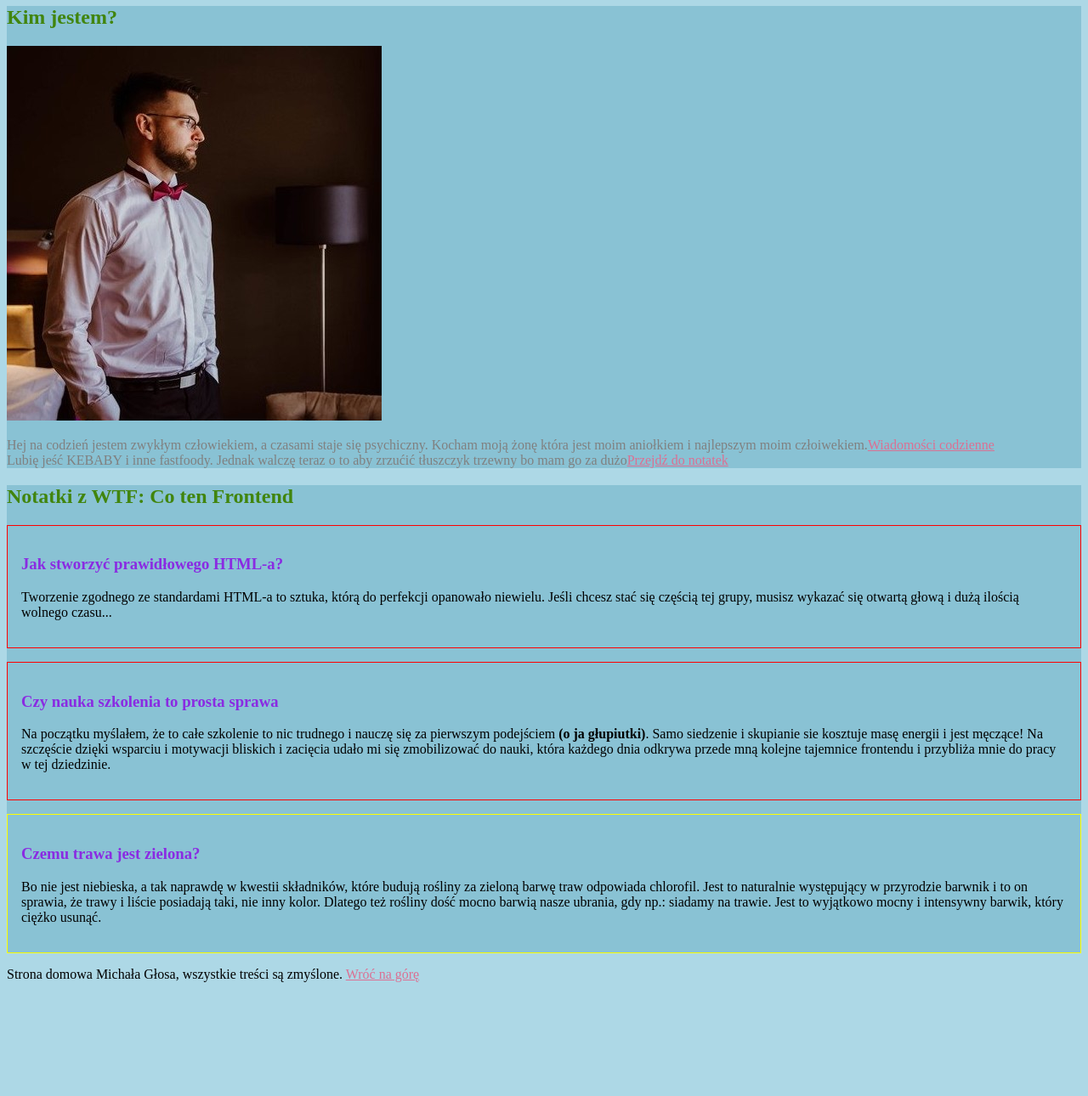
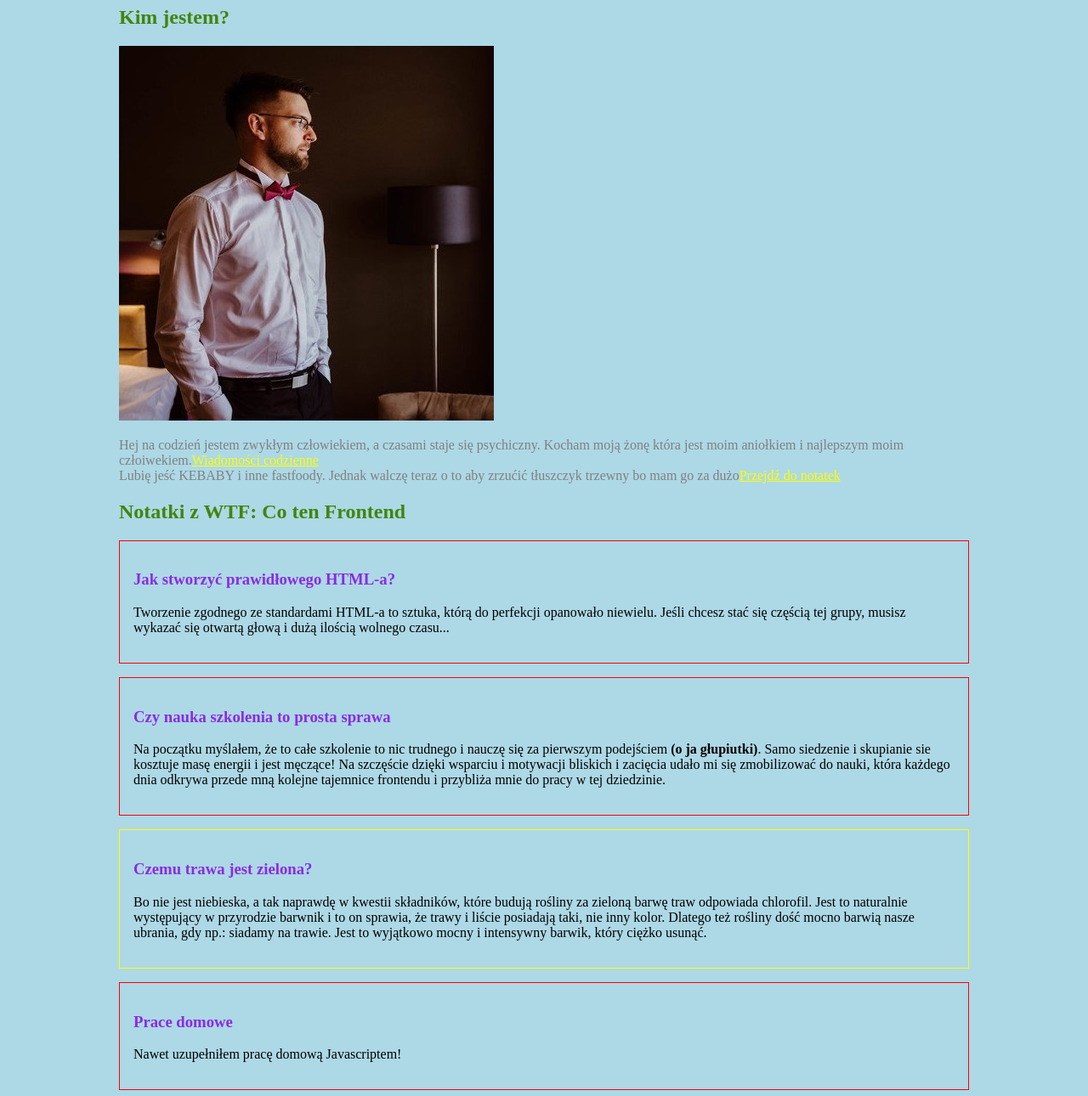
Before and after one commit to Michal-Glos/homepage2, a plain HTML site: page index.html in a window 1280 px wide. Shown: the part 131-1421 px from the top of the page at 85% size. Before the commit the page ends 1295 px from the top, so only its background shows below. Drawn offline with Linux system fonts and the light colour scheme.

Commit message:
Added BEM

```diff
--- a/index.html
+++ b/index.html
@@ -23,24 +23,24 @@
 
 
 
-    <main>
+    <main class="main">
 
 
-        <header id="top">
-            <h1 class="main-heading main-heading--js">Michał Głos - Strona domowa</h1>
+        <header class="main__header" id="top">
+            <h1 class="main__heading main__heading--js">Michał Głos - Strona domowa</h1>
         </header>
 
-        <section class="section">
-            <h2 class="secondary-heading">Kim jestem?</h2>
-            <img src="Michal-glos.jpg" alt="Poważny Michał" />
-            <p>Hej na codzień jestem zwykłym człowiekiem, a czasami staje się psychiczny. Kocham moją żonę która jest
-                moim aniołkiem i najlepszym moim człoiwekiem.<a href="https://Onet.pl">Wiadomości codzienne</a><br>
+        <section class="about">
+            <h2 class="about__heading">Kim jestem?</h2>
+            <img class="about__picture" src="Michal-glos.jpg" alt="Poważny Michał" />
+            <p class="about__description">Hej na codzień jestem zwykłym człowiekiem, a czasami staje się psychiczny. Kocham moją żonę która jest
+                moim aniołkiem i najlepszym moim człoiwekiem.<a class="about__link" href="https://Onet.pl">Wiadomości codzienne</a><br>
                 Lubię jeść KEBABY i inne fastfoody. Jednak walczę teraz o
-                to aby zrzućić tłuszczyk trzewny bo mam go za dużo<a href="#notatki">Przejdź do notatek</a></p>
+                to aby zrzućić tłuszczyk trzewny bo mam go za dużo<a class="about__link" href="#notatki">Przejdź do notatek</a></p>
         </section>
 
-        <section class="section" id="notatki">
-            <h2 class="secondary-heading">Notatki z WTF: Co ten Frontend</h2>
+        <section class="notes" id="notatki">
+            <h2 class="notes__heading">Notatki z WTF: Co ten Frontend</h2>
             <article class="week-summary">
                 <h3 class="week-summary__title">Jak stworzyć prawidłowego HTML-a?</h3>
                 <p class="week-summary__description">Tworzenie zgodnego ze standardami HTML-a to sztuka, którą do
@@ -67,14 +67,19 @@
                     taki, nie inny kolor. Dlatego też rośliny dość mocno barwią nasze ubrania, gdy np.: siadamy na
                     trawie. Jest to wyjątkowo mocny i intensywny barwik, który ciężko usunąć.</p>
             </article>
+
+            <article class="week-summary">
+                <h3 class="week-summary__title">Prace domowe</h3>
+                <p class="week-summary__description week-summary__description--js"></p>
+            </article>
         </section>
 
 
 
 
     </main>
-    <footer>
-        Strona domowa Michała Głosa, wszystkie treści są zmyślone. <a href="#top">Wróć na górę</a>
+    <footer class="footer">
+        Strona domowa Michała Głosa, wszystkie treści są zmyślone. <a class="footer__link" href="#top">Wróć na górę</a>
     </footer>
     <script src="main.js"></script>
 </body>
--- a/main.js
+++ b/main.js
@@ -7,6 +7,10 @@ console.log(age)
 console.log(`Cześć! Mam na imię ${firstName} i mam ${age} lata.`);
 
 
-const heading = document.querySelector('.main-heading--js');
+const heading = document.querySelector('.main__heading--js');
 
 heading.innerHTML = `Cześć! Mam na imię ${firstName} i mam ${age} lata.`
+
+const emptyParagraph = document.querySelector('.week-summary__description--js');
+
+emptyParagraph.innerHTML = 'Nawet uzupełniłem pracę domową Javascriptem!';
--- a/style.css
+++ b/style.css
@@ -6,9 +6,6 @@ body {
     background: rgb(137, 194, 212);
 }
 
-.main-heading {
-    color: red;
-}
 
 .secondary-heading {
     color: #41850d;
@@ -83,3 +80,42 @@ img {
 .week-summary__title {
     color: blueviolet;
 }
+
+.main {
+    max-width: 1000px;
+    margin: 0 auto;
+}
+
+.main__heading {
+    color: red;
+}
+
+.about {
+
+}
+
+.about__heading {
+    color: #41850d;
+}
+
+.about__link {
+    color: yellow;
+}
+
+
+.notes {
+
+}
+
+.notes__heading {
+    color: #41850d;
+}
+
+.footer {
+    max-width: 1000px;
+    margin: 0 auto;
+}
+
+.footer__link {
+    color: #41850d;
+}
```
Also changed, not shown: nauka-css.html (+1 -1 lines), nauka-html.html (+1 -1 lines).
